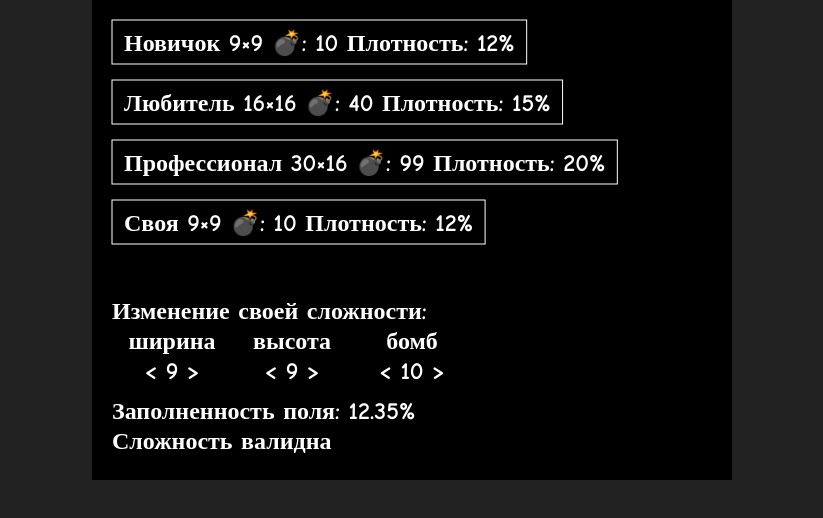
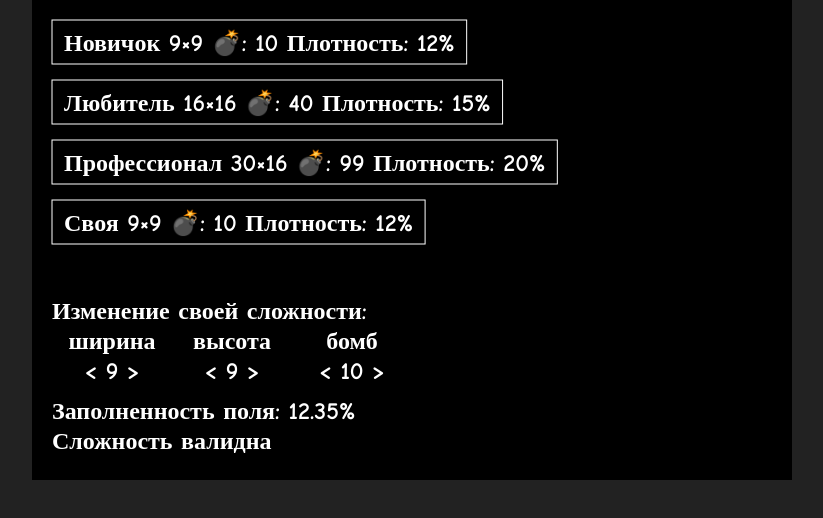
Before and after one commit to SurWeaver/MineSweeperDacha, a plain HTML site: page index.html in a window 1280 px wide. Shown: the whole page, without its empty margins (228-1051 px from the left). Drawn offline with Linux system fonts and the light colour scheme.

Commit message:
Изменил исходную ширину канваса.

```diff
--- a/index.html
+++ b/index.html
@@ -8,7 +8,7 @@
 	<link rel="icon" href="images/icon.ico">
 </head>
 <body oncontextmenu="return false;">
-	<canvas id="canvas" width="640" height="480"></canvas>
+	<canvas id="canvas" width="760" height="480"></canvas>
 
 	<script type="module" src="main.js"></script>
 </body>
```
